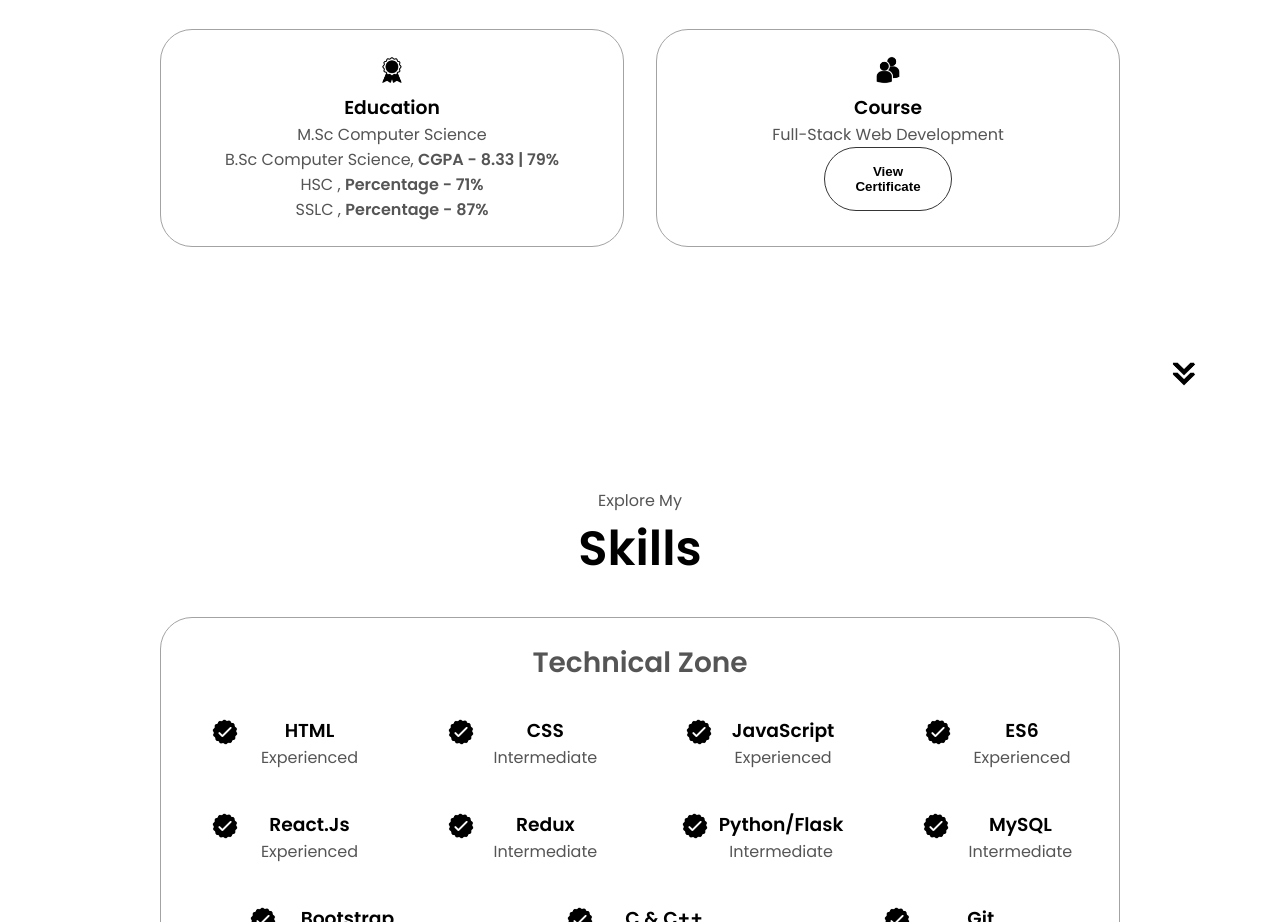
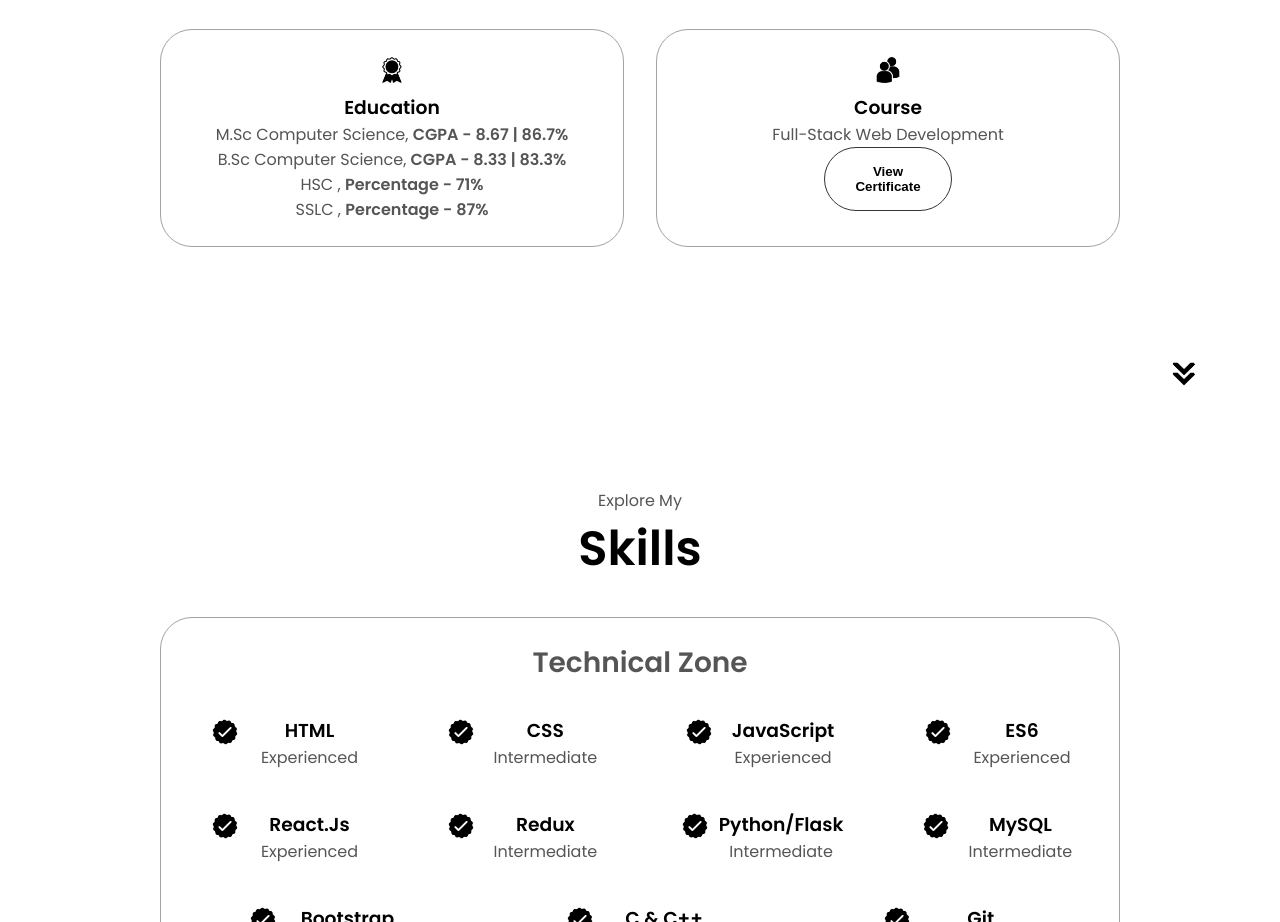
Before and after one commit to Barish-S/My_Portfolio, a plain HTML site: page index.html in a window 1280 px wide. Shown: the part 1208-2130 px from the top of the page. Drawn offline with Linux system fonts and the light colour scheme.

Commit message:
MSC CGPA Added

```diff
--- a/index.html
+++ b/index.html
@@ -104,7 +104,7 @@
                 class="icon"
               />
               <h3>Education</h3>
-              <p>M.Sc Computer Science<br />B.Sc Computer Science, <b>CGPA - 8.33 | 79%</b><br />HSC , <b>Percentage - 71%</b><br />SSLC , <b>Percentage - 87%</b></p>
+              <p>M.Sc Computer Science, <b>CGPA - 8.67 | 86.7%</b><br />B.Sc Computer Science, <b>CGPA - 8.33 | 83.3%</b><br />HSC , <b>Percentage - 71%</b><br />SSLC , <b>Percentage - 87%</b></p>
             </div>
             <div class="details-container">
               <img
```
